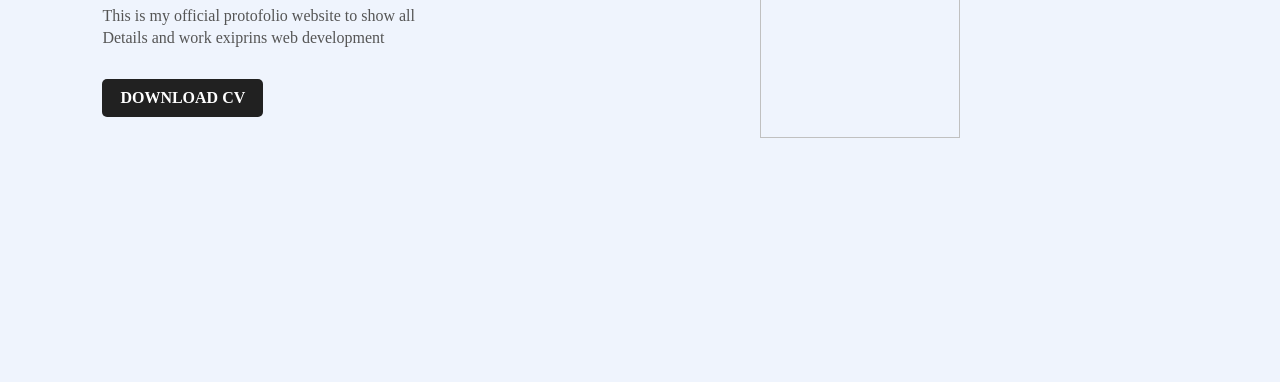
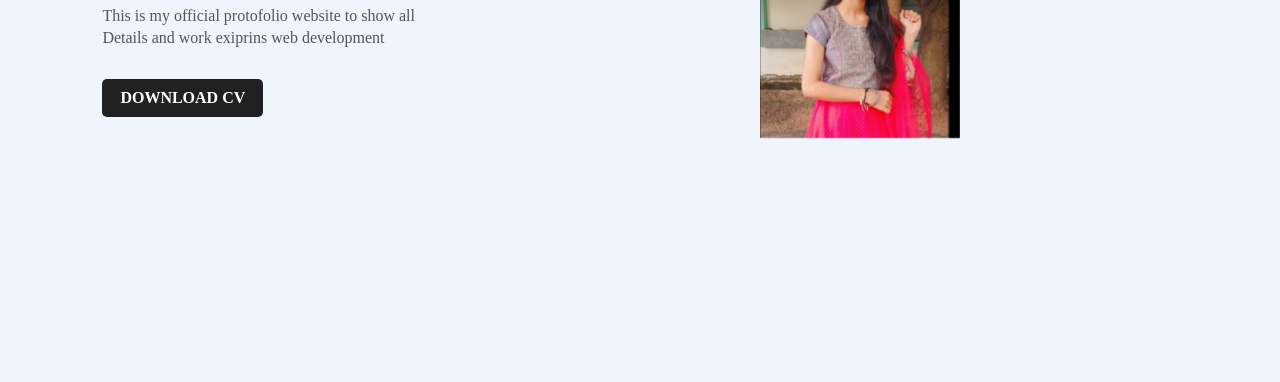
Before and after one commit to Lavanya4451/Portofolio, a plain HTML site: page index.html in a window 1280 px wide. Shown: the part 418-800 px from the top of the page. Drawn offline with Linux system fonts and the light colour scheme.

Commit message:
Update index.html

```diff
--- a/index.html
+++ b/index.html
@@ -28,7 +28,7 @@
                 <a href="#">DOWNLOAD CV</a>
             </div>
             <div class="container">
-                <img src="imgs/background.jpg" class="background">
+                <img src="images/imgs/background.jpg" class="background">
 
 
             </div>
```
